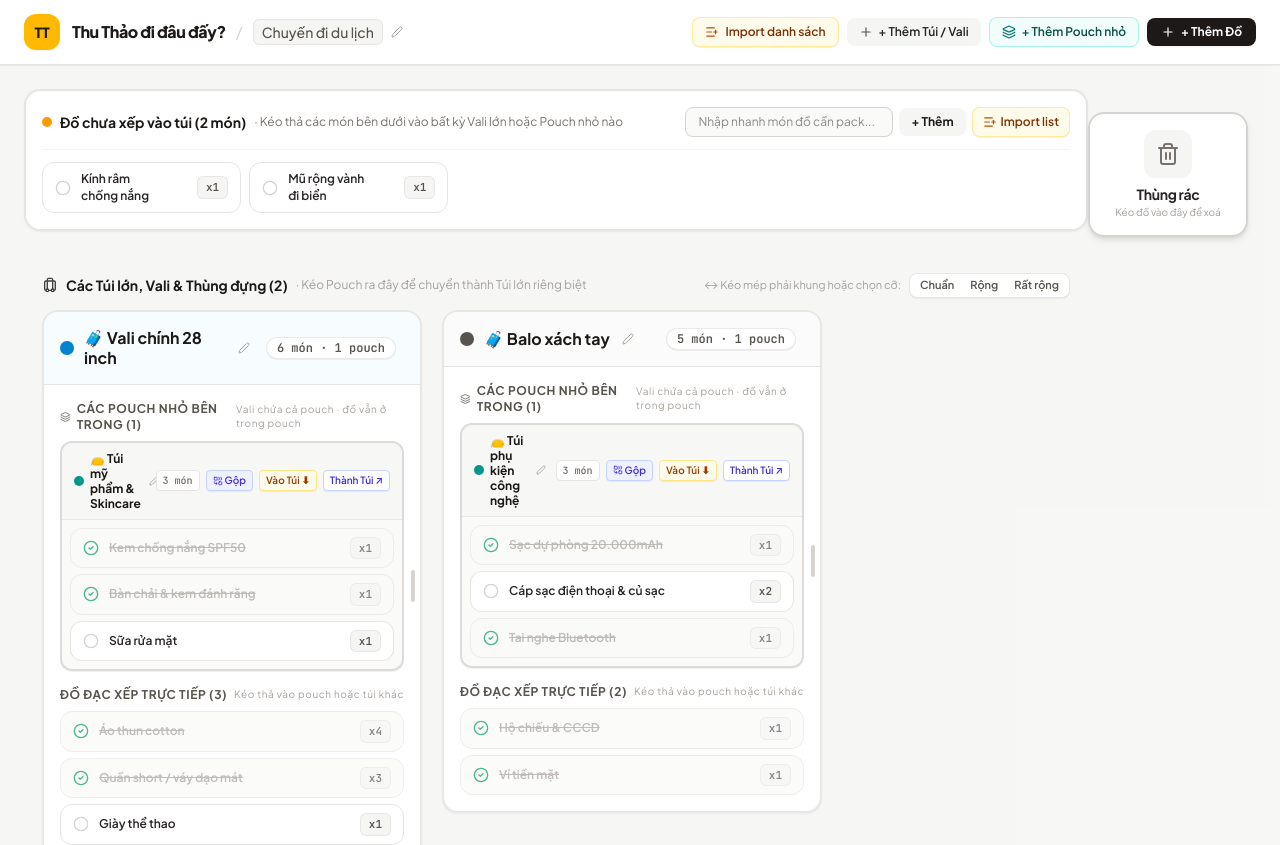
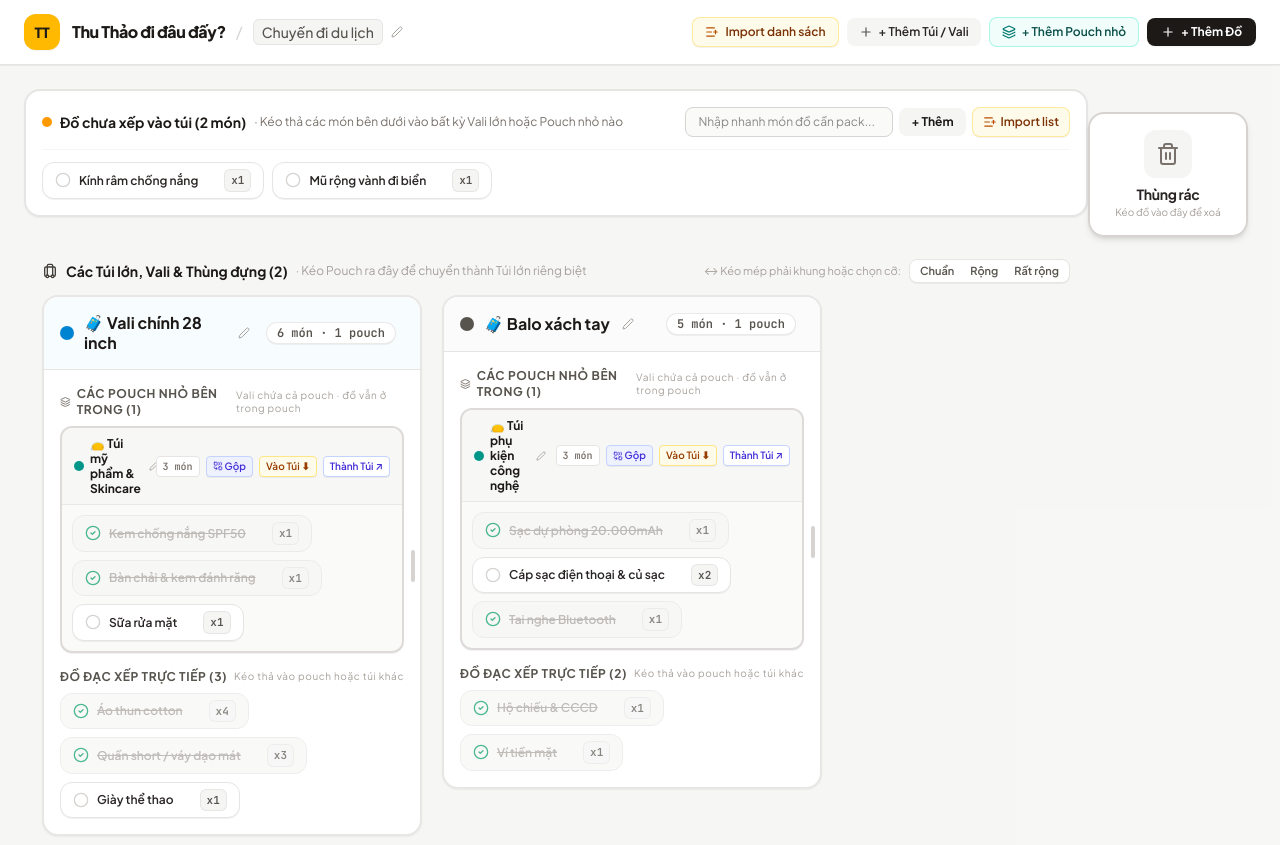
Before and after one commit to tranthuthao8850-gif/packdodulich, a React (Vite) app: page / in a window 1280 px wide. Shown: the top 845 px of the page. Built offline with nearby package versions, Linux system fonts and the light colour scheme.

Commit message:
style: refactor item layout to use flexbox wrap
Switch item containers from rigid grids to flexbox wrapping to allow for more flexible and compact item display across all containers. Updated ItemCard styling for better visual consistency.

```diff
--- a/src/App.tsx
+++ b/src/App.tsx
@@ -553,7 +553,7 @@ export default function App() {
                 Không còn đồ nào trong hàng đợi. Tất cả đã được xếp vào các túi hoặc pouch!
               </div>
             ) : (
-              <div className="grid grid-cols-1 sm:grid-cols-2 md:grid-cols-3 lg:grid-cols-4 xl:grid-cols-5 gap-2">
+              <div className="flex flex-wrap gap-2 items-center">
                 {unassignedItems.map(item => (
                   <ItemCard
                     key={item.id}
--- a/src/components/BagCard.tsx
+++ b/src/components/BagCard.tsx
@@ -328,7 +328,7 @@ export const BagCard: React.FC<BagCardProps> = ({
             </span>
           </div>
 
-          <div className="space-y-1.5">
+          <div className="flex flex-wrap gap-2 items-center min-h-[38px]">
             {directItems.map(item => (
               <ItemCard
                 key={item.id}
@@ -344,7 +344,7 @@ export const BagCard: React.FC<BagCardProps> = ({
             ))}
 
             {directItems.length === 0 && nestedPouches.length === 0 && (
-              <div className="py-8 text-center text-xs text-stone-400 border border-dashed border-stone-200 rounded-xl flex flex-col items-center justify-center">
+              <div className="w-full py-8 text-center text-xs text-stone-400 border border-dashed border-stone-200 rounded-xl flex flex-col items-center justify-center">
                 <PackageOpen className="w-6 h-6 text-stone-300 mb-1" />
                 <span>Chưa có đồ nào trong túi này.</span>
                 <span className="text-[11px] text-stone-400">Kéo thả đồ vật hoặc pouch nhỏ vào đây!</span>
--- a/src/components/ItemCard.tsx
+++ b/src/components/ItemCard.tsx
@@ -69,17 +69,17 @@ export const ItemCard: React.FC<ItemCardProps> = ({
     <div
       draggable={!isBusyEditing}
       onDragStart={handleDragStart}
-      className={`group px-2.5 sm:px-3 py-2 rounded-xl border flex items-center justify-between gap-2 transition-all cursor-grab active:cursor-grabbing relative select-none hover:shadow-xs hover:-translate-y-0.5 ${
+      className={`group inline-flex w-fit max-w-full items-center gap-2 px-2.5 sm:px-3 py-1.5 rounded-xl border transition-all cursor-grab active:cursor-grabbing relative select-none hover:shadow-xs hover:-translate-y-0.5 shrink-0 ${
         item.isPacked
-          ? 'bg-stone-50 border-stone-200 text-stone-400 opacity-70'
+          ? 'bg-stone-100/80 border-stone-200 text-stone-400 opacity-70'
           : isNestedInsidePouch
-          ? 'bg-white border-stone-200/90 hover:border-stone-300'
-          : 'bg-white border-stone-200 hover:border-stone-300'
+          ? 'bg-white border-stone-200 hover:border-stone-400 shadow-2xs'
+          : 'bg-white border-stone-200 hover:border-stone-400 shadow-2xs'
       }`}
       title={isBusyEditing ? undefined : "Kéo thả để di chuyển hoặc kéo vào Thùng rác bên phải để xóa"}
     >
       {/* Checkbox + Item Name */}
-      <div className="flex items-center gap-2 min-w-0 flex-1">
+      <div className="flex items-center gap-1.5 min-w-0">
         <button
           type="button"
           onClick={(e) => {
@@ -97,7 +97,7 @@ export const ItemCard: React.FC<ItemCardProps> = ({
         </button>
 
         {isEditingName ? (
-          <div className="flex-1 flex items-center gap-1 min-w-0" onClick={(e) => e.stopPropagation()}>
+          <div className="flex items-center gap-1 min-w-0" onClick={(e) => e.stopPropagation()}>
             <input
               type="text"
               value={nameInput}
@@ -108,7 +108,7 @@ export const ItemCard: React.FC<ItemCardProps> = ({
               }}
               onBlur={handleSaveName}
               autoFocus
-              className="w-full px-2 py-0.5 text-xs font-semibold text-stone-900 bg-white border border-amber-400 rounded-lg focus:outline-none focus:ring-2 focus:ring-amber-500/50 shadow-2xs"
+              className="min-w-[120px] max-w-[220px] px-2 py-0.5 text-xs font-semibold text-stone-900 bg-white border border-amber-400 rounded-lg focus:outline-none focus:ring-2 focus:ring-amber-500/50 shadow-2xs"
             />
             <button
               type="button"
@@ -128,14 +128,14 @@ export const ItemCard: React.FC<ItemCardProps> = ({
             </button>
           </div>
         ) : (
-          <div className="flex items-center gap-1.5 min-w-0 flex-1 group/name">
+          <div className="flex items-center gap-1 min-w-0 group/name">
             <span
               onClick={(e) => {
                 e.stopPropagation();
                 setNameInput(item.name);
                 setIsEditingName(true);
               }}
-              className={`text-xs font-semibold break-words leading-snug flex-1 cursor-text hover:text-amber-700 transition-colors ${
+              className={`text-xs font-semibold whitespace-normal break-words leading-tight cursor-text hover:text-amber-700 transition-colors ${
                 item.isPacked ? 'line-through text-stone-400' : 'text-stone-800'
               }`}
               title="Bấm vào để chỉnh sửa tên món đồ"
@@ -189,7 +189,7 @@ export const ItemCard: React.FC<ItemCardProps> = ({
             setQtyInput(item.quantity.toString());
             setIsEditingQty(true);
           }}
-          className="text-[11px] font-mono font-bold text-stone-600 bg-stone-100 hover:bg-amber-100 hover:text-amber-900 hover:border-amber-300 px-2 py-0.5 rounded-md border border-stone-200/90 transition-all shrink-0 cursor-pointer flex items-center gap-0.5"
+          className="text-[11px] font-mono font-bold text-stone-600 bg-stone-100 hover:bg-amber-100 hover:text-amber-900 hover:border-amber-300 px-1.5 py-0.5 rounded-md border border-stone-200/90 transition-all shrink-0 cursor-pointer flex items-center gap-0.5"
           title="Bấm vào để tự điền số lượng mới"
         >
           <span>x{item.quantity}</span>
--- a/src/components/PouchCard.tsx
+++ b/src/components/PouchCard.tsx
@@ -308,7 +308,7 @@ export const PouchCard: React.FC<PouchCardProps> = ({
       </div>
 
       {/* Pouch Content (Items inside this pouch) */}
-      <div className="p-2 space-y-1.5 min-h-[44px]">
+      <div className="p-2.5 flex flex-wrap gap-2 items-center min-h-[44px]">
         {items.map(item => (
           <ItemCard
             key={item.id}
@@ -324,7 +324,7 @@ export const PouchCard: React.FC<PouchCardProps> = ({
         ))}
 
         {items.length === 0 && (
-          <div className="py-2.5 text-center text-[11px] text-stone-400 italic">
+          <div className="w-full py-2.5 text-center text-[11px] text-stone-400 italic">
             Kéo thả đồ đạc vào pouch này
           </div>
         )}
```
